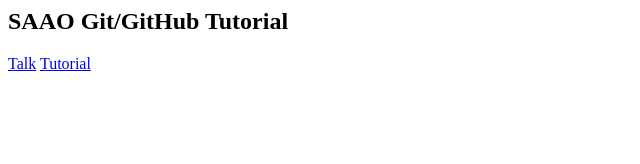
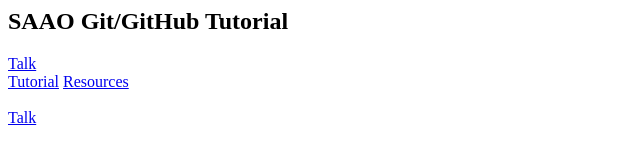
Before and after one commit to rskelton/saao_git_tutorial, a plain HTML site: page index.html in a window 1280 px wide. Shown: the whole page, without its empty margins (0-640 px from the left). Drawn offline with Linux system fonts and the light colour scheme.

Commit message:
update to the resources and index

```diff
--- a/index.html
+++ b/index.html
@@ -1,4 +1,8 @@
 <h2> SAAO Git/GitHub Tutorial </h2>
 
-<a href='talk/index.html'>Talk</a>
+<a href='talk/index.html'>Talk</a><br>
 <a href='tutorial/tutorial.html'>Tutorial</a>
+
+<a href='resources.html'>Resources</a><br>
+<a href='faq.html'></a><br>
+<a href='talk/index.html'>Talk</a><br>
```
Also changed, not shown: resources.html (+8 -0 lines).
